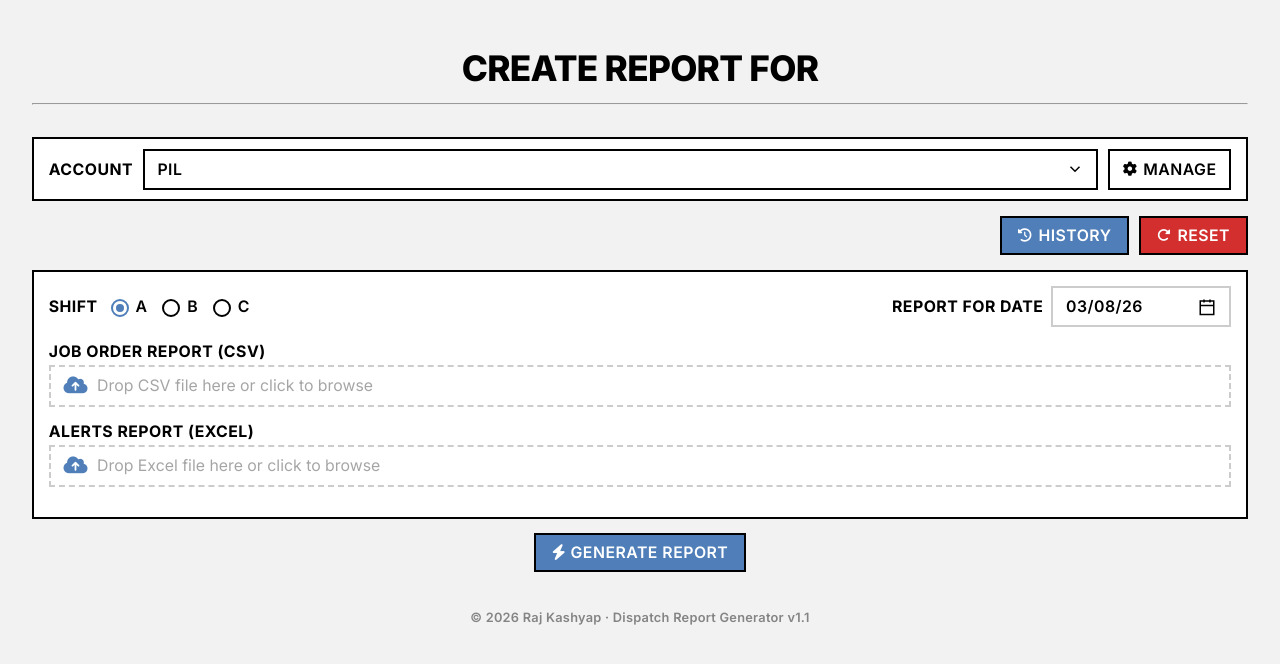
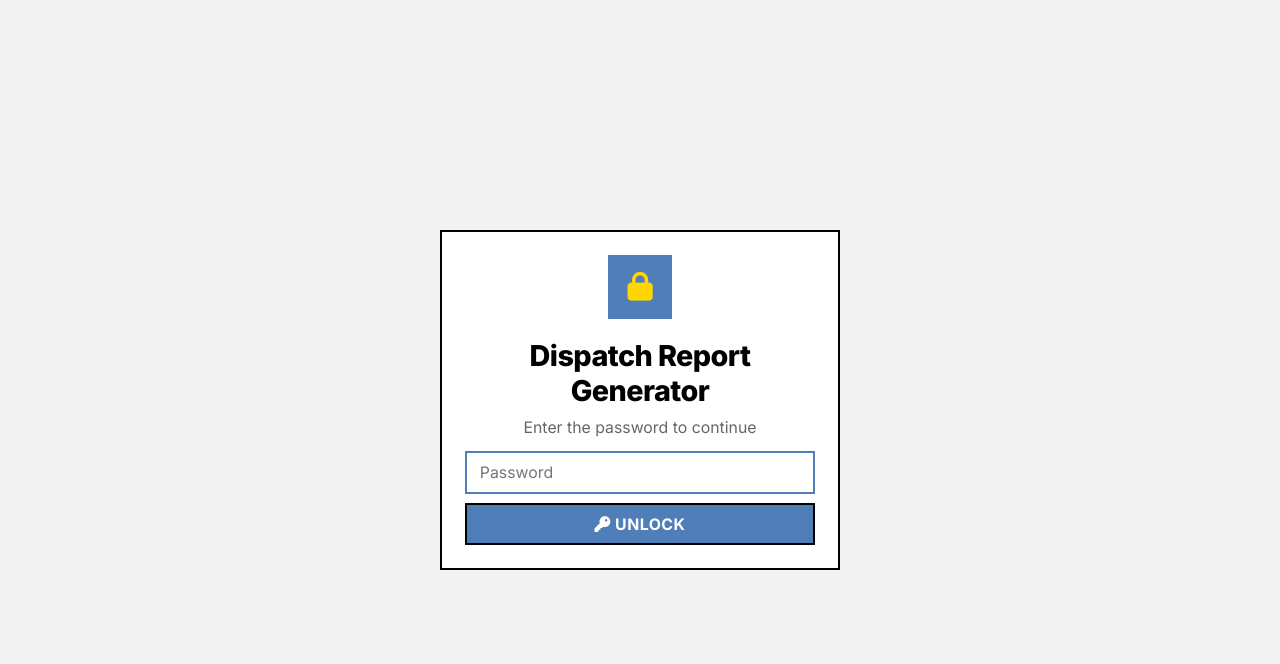
Before and after one commit to Raj-Kashyap001/dispatch-report, a React (Vite) app: page / in a window 1280 px wide. Shown: the top 664 px of the page. Built offline with nearby package versions, Linux system fonts and the light colour scheme.

Commit message:
feat: add password lock gate via VITE_APP_PASSWORD env

```diff
--- a/src/App.tsx
+++ b/src/App.tsx
@@ -17,6 +17,9 @@ import DataOutput from "./components/DataOutput";
 import AccountSelector from "./components/AccountSelector";
 import AddAccountModal from "./components/AddAccountModal";
 import HistoryModal from "./components/HistoryModal";
+import PasswordGate from "./components/PasswordGate";
+
+const APP_PASSWORD = import.meta.env.VITE_APP_PASSWORD as string | undefined;
 import CsvWorker from "./workers/csv.worker.ts?worker";
 import ExcelWorker from "./workers/excel.worker.ts?worker";
 
@@ -35,6 +38,9 @@ const App = () => {
   const [debug, setDebug] = useState(false);
   const [history, setHistory] = useState<HistoryEntry[]>(getHistory);
   const [historyOpen, setHistoryOpen] = useState(false);
+  const [unlocked, setUnlocked] = useState(
+    () => sessionStorage.getItem("dispatch-unlocked") === "1"
+  );
 
   const csvRef = useRef<HTMLInputElement>(null);
   const excelRef = useRef<HTMLInputElement>(null);
@@ -168,7 +174,25 @@ const App = () => {
     setError("");
   };
 
+  const handleUnlock = () => {
+    try {
+      sessionStorage.setItem("dispatch-unlocked", "1");
+    } catch {}
+    setUnlocked(true);
+  };
+
+  const handleLock = () => {
+    try {
+      sessionStorage.removeItem("dispatch-unlocked");
+    } catch {}
+    setUnlocked(false);
+  };
+
   const year = new Date().getFullYear();
+
+  if (APP_PASSWORD && !unlocked) {
+    return <PasswordGate onUnlock={handleUnlock} />;
+  }
 
   return (
     <div className="App">
@@ -195,6 +219,12 @@ const App = () => {
           <i className="fa-solid fa-rotate-right" />
           Reset
         </button>
+        {APP_PASSWORD && (
+          <button className="icon-btn" onClick={handleLock}>
+            <i className="fa-solid fa-lock" />
+            Lock
+          </button>
+        )}
       </div>
 
       <InputCard
--- /dev/null
+++ b/src/components/PasswordGate.tsx
@@ -0,0 +1,50 @@
+import { useState } from "react";
+
+interface PasswordGateProps {
+  onUnlock: () => void;
+}
+
+const PasswordGate = ({ onUnlock }: PasswordGateProps) => {
+  const [value, setValue] = useState("");
+  const [error, setError] = useState(false);
+
+  const handleSubmit = (e: React.FormEvent) => {
+    e.preventDefault();
+    if (value === import.meta.env.VITE_APP_PASSWORD) {
+      onUnlock();
+    } else {
+      setError(true);
+    }
+  };
+
+  return (
+    <div className="lock-screen">
+      <div className="lock-card">
+        <div className="lock-icon">
+          <i className="fa-solid fa-lock" />
+        </div>
+        <h1>Dispatch Report Generator</h1>
+        <p>Enter the password to continue</p>
+        <form onSubmit={handleSubmit}>
+          <input
+            type="password"
+            className="lock-input"
+            placeholder="Password"
+            value={value}
+            onChange={(e) => {
+              setValue(e.target.value);
+              setError(false);
+            }}
+            autoFocus
+          />
+          {error && <div className="lock-error">Incorrect password</div>}
+          <button type="submit" className="lock-btn">
+            <i className="fa-solid fa-key" /> Unlock
+          </button>
+        </form>
+      </div>
+    </div>
+  );
+};
+
+export default PasswordGate;
--- a/src/index.css
+++ b/src/index.css
@@ -1091,6 +1091,91 @@ tfoot th {
     letter-spacing: 0.02em;
 }
 
+/* ---------- LOCK SCREEN ---------- */
+
+.lock-screen {
+    min-height: 100vh;
+    display: flex;
+    align-items: center;
+    justify-content: center;
+    padding: var(--space-md);
+}
+
+.lock-card {
+    width: min(100%, 400px);
+    background: var(--white);
+    border: 2px solid var(--black);
+    padding: var(--space-lg);
+    text-align: center;
+}
+
+.lock-icon {
+    width: 64px;
+    height: 64px;
+    margin: 0 auto var(--space-md);
+    background: var(--blue);
+    color: var(--yellow);
+    display: flex;
+    align-items: center;
+    justify-content: center;
+    font-size: 1.8rem;
+}
+
+.lock-card h1 {
+    font-size: var(--fs-title);
+    margin-bottom: var(--space-sm);
+}
+
+.lock-card p {
+    margin: 0 0 var(--space-md);
+    opacity: 0.6;
+    font-weight: 500;
+    font-size: var(--fs-body);
+}
+
+.lock-input {
+    width: 100%;
+    padding: 0.6rem 0.8rem;
+    border: 2px solid var(--black);
+    background: var(--white);
+    font: inherit;
+    font-size: var(--fs-body);
+    margin-bottom: var(--space-sm);
+}
+
+.lock-input:focus {
+    border-color: var(--blue);
+    outline: none;
+}
+
+.lock-error {
+    color: var(--red);
+    font-weight: 700;
+    font-size: 0.85rem;
+    margin-bottom: var(--space-sm);
+}
+
+.lock-btn {
+    width: 100%;
+    padding: 0.6rem;
+    border: 2px solid var(--black);
+    background: var(--blue);
+    color: var(--white);
+    font: inherit;
+    font-size: var(--fs-body);
+    font-weight: 700;
+    cursor: pointer;
+    text-transform: uppercase;
+}
+
+.lock-btn:hover {
+    background: #3d6a9e;
+}
+
+.lock-btn:active {
+    background: var(--black);
+}
+
 /* ---------- MOBILE ---------- */
 
 @media (max-width: 768px) {
```
Also changed, not shown: 2 other files (tests, documents, lock files or other folders).
